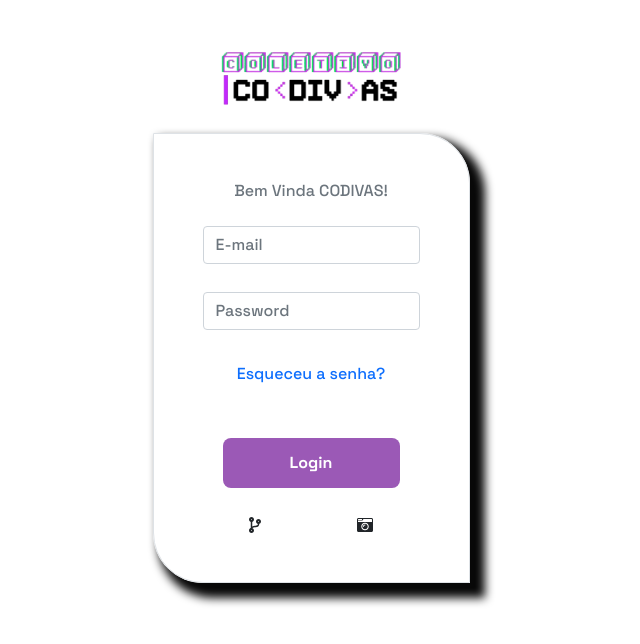
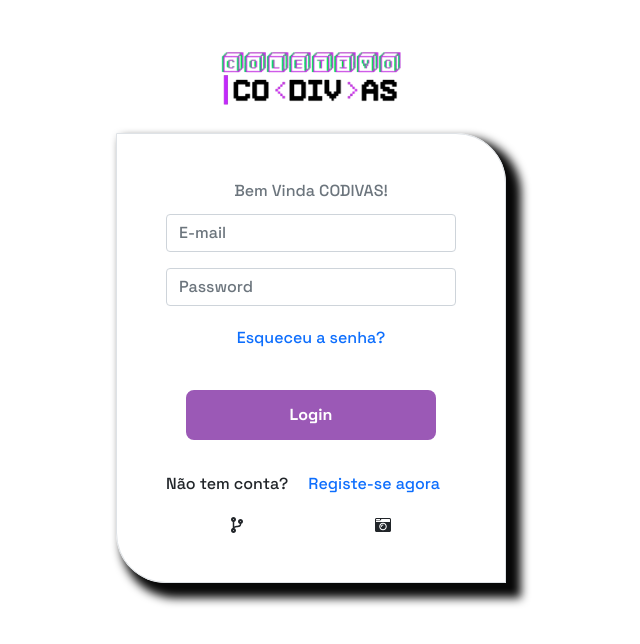
Before and after one commit to utkarsh4321/portal-codivas, a React (Create React App) app: page / in a window 1280 px wide. Shown: the top 644 px of the page, without its empty margins (329-969 px from the left). Built offline with nearby package versions, Linux system fonts and the light colour scheme; a web font is replaced by a local one.

Commit message:
fix: links in login and register page

```diff
--- a/src/Pages/Login.jsx
+++ b/src/Pages/Login.jsx
@@ -5,6 +5,7 @@ import { FontAwesomeIcon } from "@fortawesome/react-fontawesome";
 import H2 from "./Home";
 import LoginHooks from "../hooks/LoginHooks";
 import styled from "styled-components";
+import { Link } from "react-router-dom";
 
 export const Forms =  styled.form`
   border-radius:0px 50px 0px 50px;
@@ -38,6 +39,7 @@ function Login() {
 						Esqueceu a senha?
 					</a>
 					<Input type="submit" name="" value="Login" />
+					<p className="mb-3">Não tem conta? <Link to="/registro" className="nav-link d-inline">Registe-se agora</Link></p>
 				</div>
 
 				<ul className="social-network social-circle d-flex mt-2 justify-content-around">
--- a/src/Pages/Register.jsx
+++ b/src/Pages/Register.jsx
@@ -3,7 +3,7 @@ import React from "react";
 import { FontAwesomeIcon } from '@fortawesome/react-fontawesome';
 import RegisterHook from "../hooks/RegisterHook";
 import styled from "styled-components";
-
+import { Link } from "react-router-dom";
 export const Forms =  styled.div`
   border-radius:0px 50px 0px 50px;
   box-shadow: 10px 10px 10px 5px #080808;
@@ -41,6 +41,7 @@ function Register() {
                 <input type="password" name="password" placeholder="Password" required onChange={handlePassword} />
                 <Input type="submit" name="submit" value="Register" />
 				</div>
+        <p className="mb-3">Já tem uma conta? <Link to="/" className="nav-link d-inline">Login</Link></p>
 				<ul className="social-network social-circle d-flex mt-2 justify-content-around">
 					<li>
 						<a href="https://github.com/Codivas" className="icoGitHub" title="Github">
```
